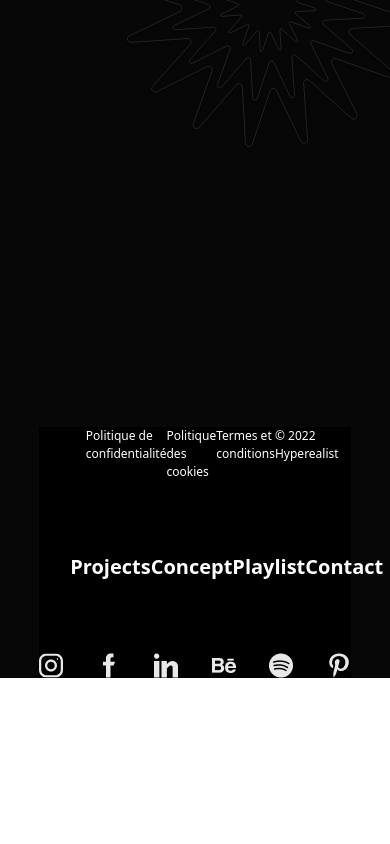
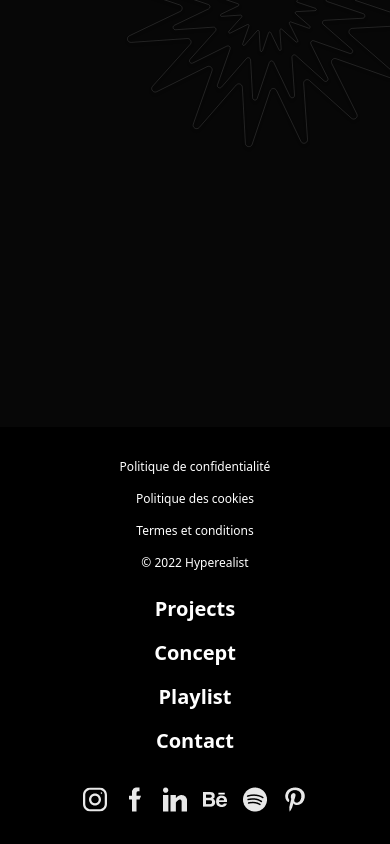
Before and after one commit to Avashneupane9857/Fe-Ds, a React (Vite) app: page / in a window 390 px wide. Shown: the part 3586-4430 px from the top of the page. Before the commit the page ends 4264 px from the top, so only its background shows below. Built offline with nearby package versions, Linux system fonts and the light colour scheme.

Commit message:
responsiveness

```diff
--- a/src/sections/Ft.tsx
+++ b/src/sections/Ft.tsx
@@ -2,26 +2,32 @@ import { Be, fb, insta, ln, pt, spo } from "../assets";
 
 function Ft() {
   return (
-    <div className="w-[80%] h-auto flex flex-col gap-18  bg-black  text-white  mx-auto ">
-      <div className="flex justify-between bg-black font-light text-[12px] w-[70%] mx-auto">
+    <div className="w-full max-w-7xl mx-auto px-4 bg-black text-white py-8">
+      <div className="flex flex-col md:flex-row justify-between text-center md:text-left space-y-6 md:space-y-0">
+        <div className="flex flex-col md:flex-row space-y-4 md:space-y-0 md:space-x-8 text-xs font-light">
           <h1>Politique de confidentialité</h1>
           <h1>Politique des cookies</h1>
           <h1>Termes et conditions</h1>
           <h1>© 2022 Hyperealist</h1>
         </div>
-      <div className="flex  bg-black justify-between text-xl font-bold w-[80%] mx-auto">
+
+        <div className="flex flex-col md:flex-row space-y-4 md:space-y-0 md:space-x-8 text-xl font-bold">
           <h1>Projects</h1>
           <h1>Concept</h1>
           <h1>Playlist</h1>
           <h1>Contact</h1>
         </div>
-      <div className="flex bg-black justify-between  font-bold ">
-        <img src={insta} alt="" />
-        <img src={fb} alt="" />
-        <img src={ln} alt="" />
-        <img src={Be} alt="" />
-        <img src={spo} alt="" />
-        <img src={pt} alt="" />
+      </div>
+
+      <div className="flex justify-center md:justify-between items-center mt-8 space-x-4 md:space-x-0">
+        {[insta, fb, ln, Be, spo, pt].map((icon, index) => (
+          <img
+            key={index}
+            src={icon}
+            alt={`Social icon ${index + 1}`}
+            className="w-6 md:w-auto"
+          />
+        ))}
       </div>
     </div>
   );
```
Lines whose indentation alone changed are shown as unchanged.
